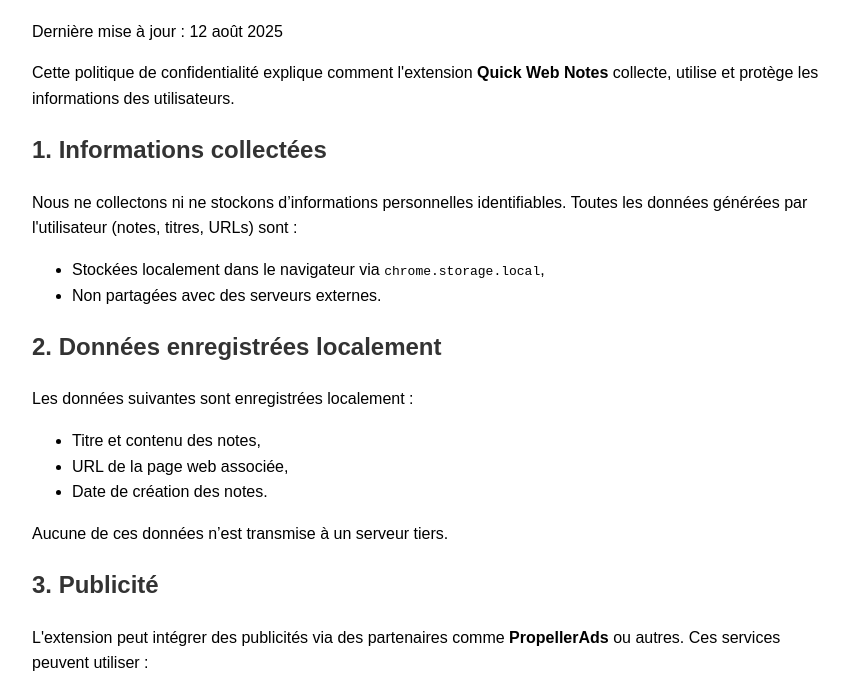
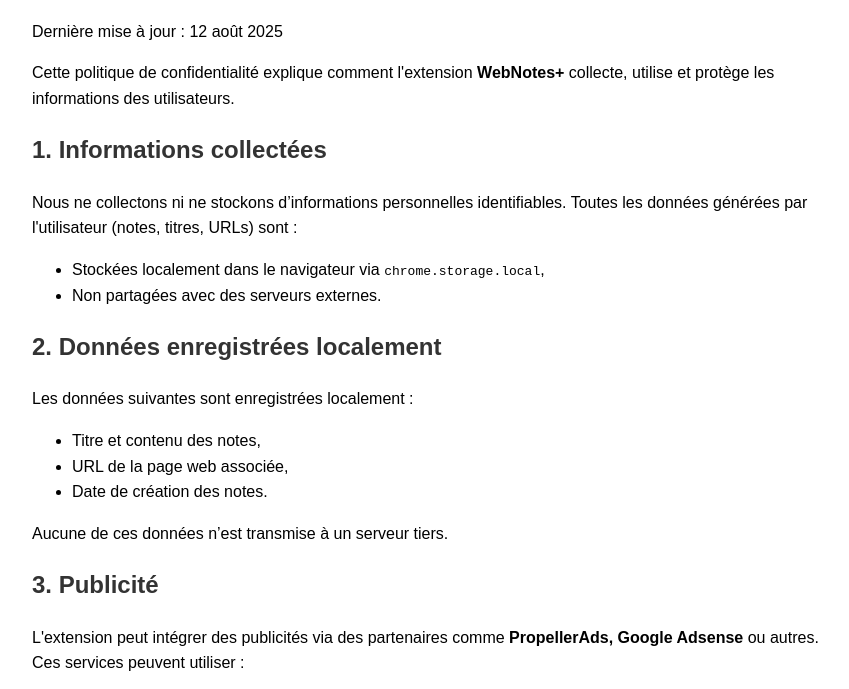
Before and after one commit to Juju-kpi/juju-kpi.github.io, a plain HTML site: page privacy.html in a window 1280 px wide. Shown: the part 86-775 px from the top of the page, without its empty margins (0-849 px from the left). Drawn offline with Linux system fonts and the light colour scheme.

Commit message:
Update privacy.html

```diff
--- a/privacy.html
+++ b/privacy.html
@@ -24,7 +24,7 @@
   <h1>Politique de Confidentialité</h1>
   <p>Dernière mise à jour : 12 août 2025</p>
 
-  <p>Cette politique de confidentialité explique comment l'extension <strong>Quick Web Notes</strong> collecte, utilise et protège les informations des utilisateurs.</p>
+  <p>Cette politique de confidentialité explique comment l'extension <strong>WebNotes+</strong> collecte, utilise et protège les informations des utilisateurs.</p>
 
   <h2>1. Informations collectées</h2>
   <p>Nous ne collectons ni ne stockons d’informations personnelles identifiables. Toutes les données générées par l'utilisateur (notes, titres, URLs) sont :</p>
@@ -43,7 +43,7 @@
   <p>Aucune de ces données n’est transmise à un serveur tiers.</p>
 
   <h2>3. Publicité</h2>
-  <p>L'extension peut intégrer des publicités via des partenaires comme <strong>PropellerAds</strong> ou autres. Ces services peuvent utiliser :</p>
+  <p>L'extension peut intégrer des publicités via des partenaires comme <strong>PropellerAds, Google Adsense</strong> ou autres. Ces services peuvent utiliser :</p>
   <ul>
     <li>Des cookies ou identifiants anonymes,</li>
     <li>Des données non personnelles (adresse IP, navigateur, type d'appareil) pour personnaliser les publicités et mesurer leur efficacité.</li>
```
